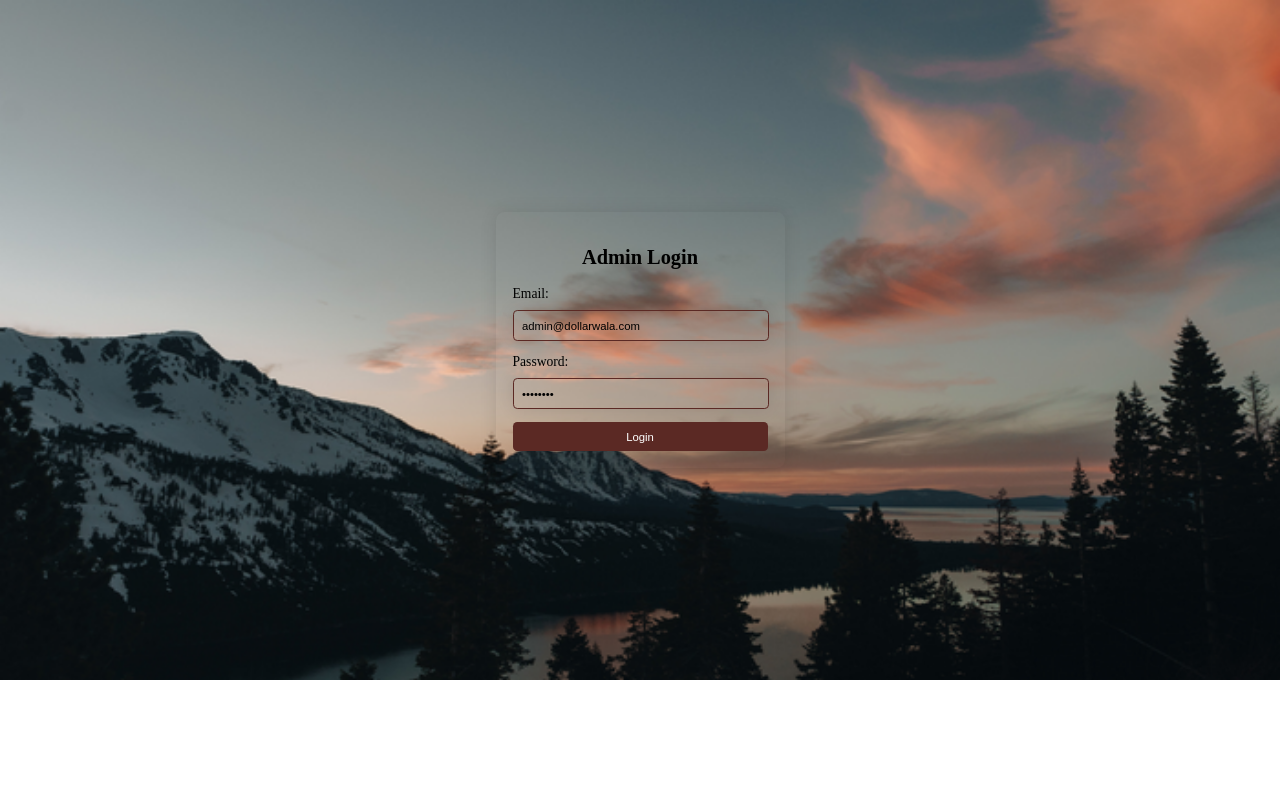
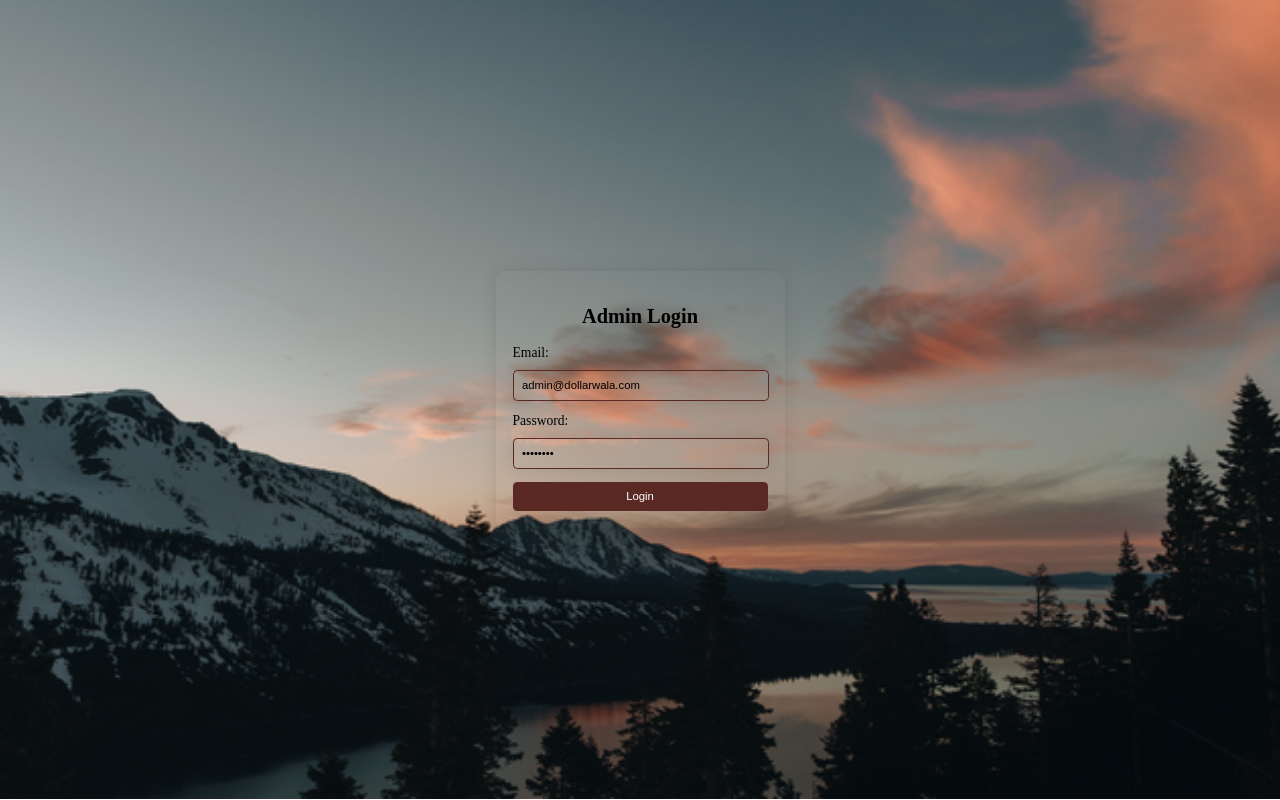
Before and after one commit to marwa-khalid/DollarShop-Admin, a React (Create React App) app: page / in a window 1280 px wide. Built offline with nearby package versions, Linux system fonts and the light colour scheme.

Commit message:
Update Login.css

```diff
--- a/src/components/Pages/Login.css
+++ b/src/components/Pages/Login.css
@@ -1,3 +1,7 @@
+body {
+  margin: 0;
+}
+
 body {
   margin: 0;
 }
@@ -6,14 +10,13 @@ body {
   display: flex;
   justify-content: center;
   align-items: center;
-    height: 100vh;
+  height: 117.5vh;
   background-color: rgba(245, 245, 245, 0.3);
   background-image: url('../../imgs/background.png');
   background-size: cover;
   background-repeat: no-repeat;
   background-position: center;
 }
-
   .login-form {
     border-radius: 10px;
     box-shadow: 0px 0px 20px rgba(0, 0, 0, 0.1);
```
Lines whose indentation alone changed are shown as unchanged.
